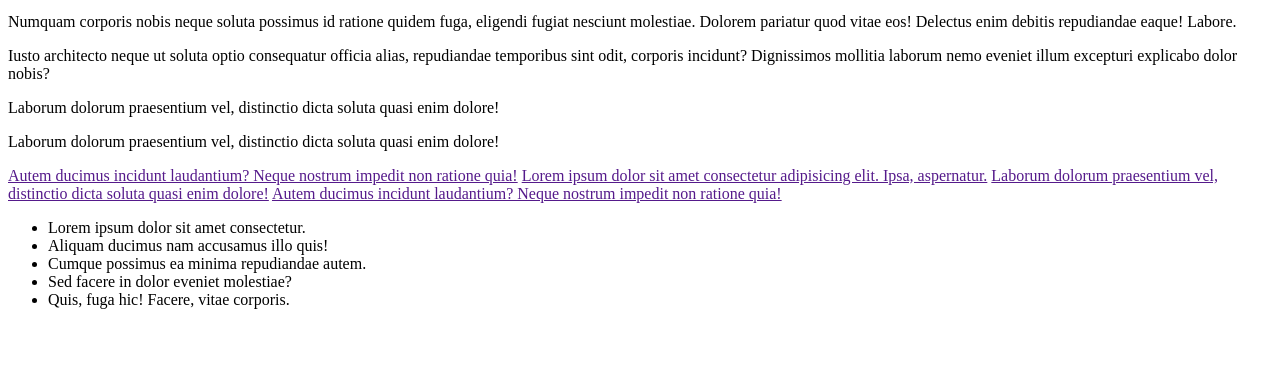
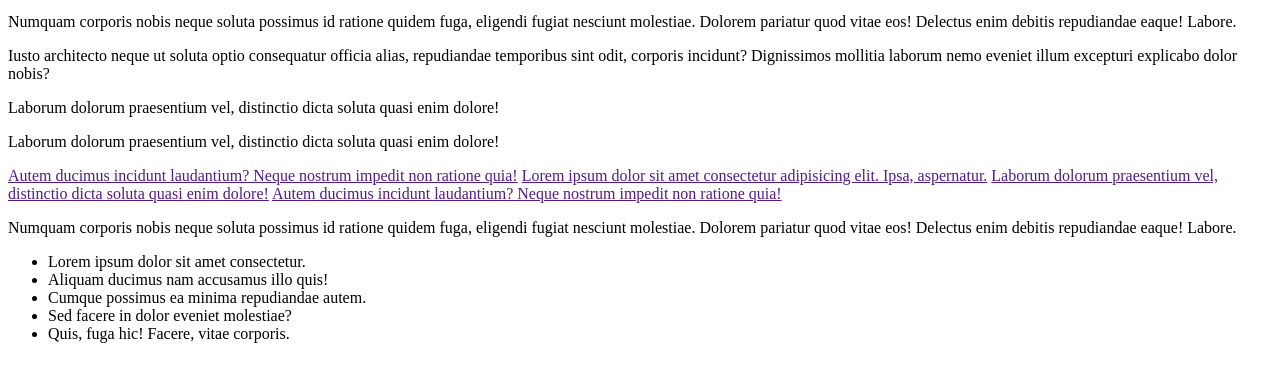
Before and after one commit to cathy-hit/monsite, a plain HTML site: page index.html in a window 1280 px wide. Shown: the part 101-482 px from the top of the page. Drawn offline with Linux system fonts and the light colour scheme.

Commit message:
ajout d'un paragraphe

```diff
--- a/index.html
+++ b/index.html
@@ -28,6 +28,7 @@
     </div>
 
     <div class="section-list">
+        <p>Numquam corporis nobis neque soluta possimus id ratione quidem fuga, eligendi fugiat nesciunt molestiae. Dolorem pariatur quod vitae eos! Delectus enim debitis repudiandae eaque! Labore.</p>
         <ul>
             <li>Lorem ipsum dolor sit amet consectetur.</li>
             <li>Aliquam ducimus nam accusamus illo quis!</li>
```
